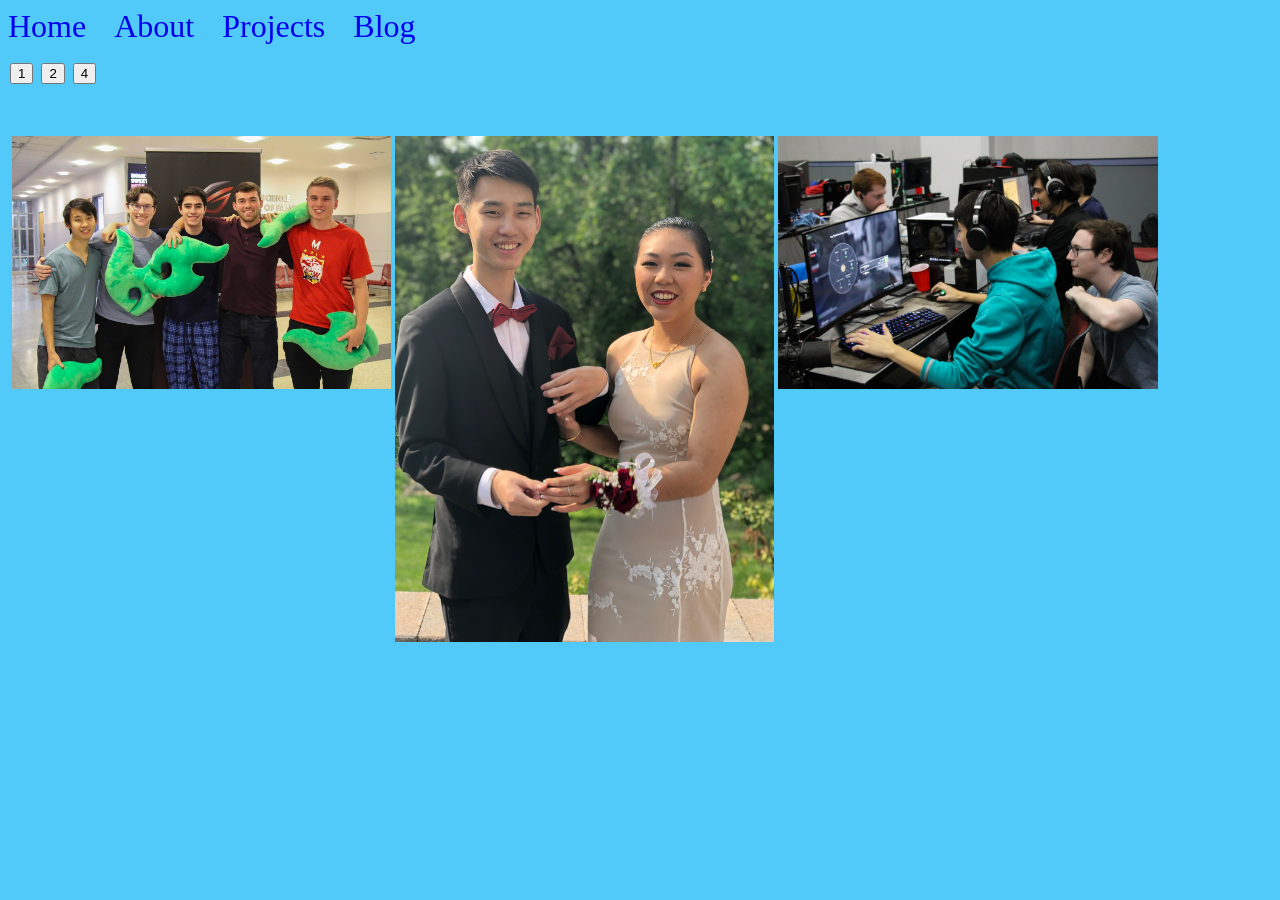
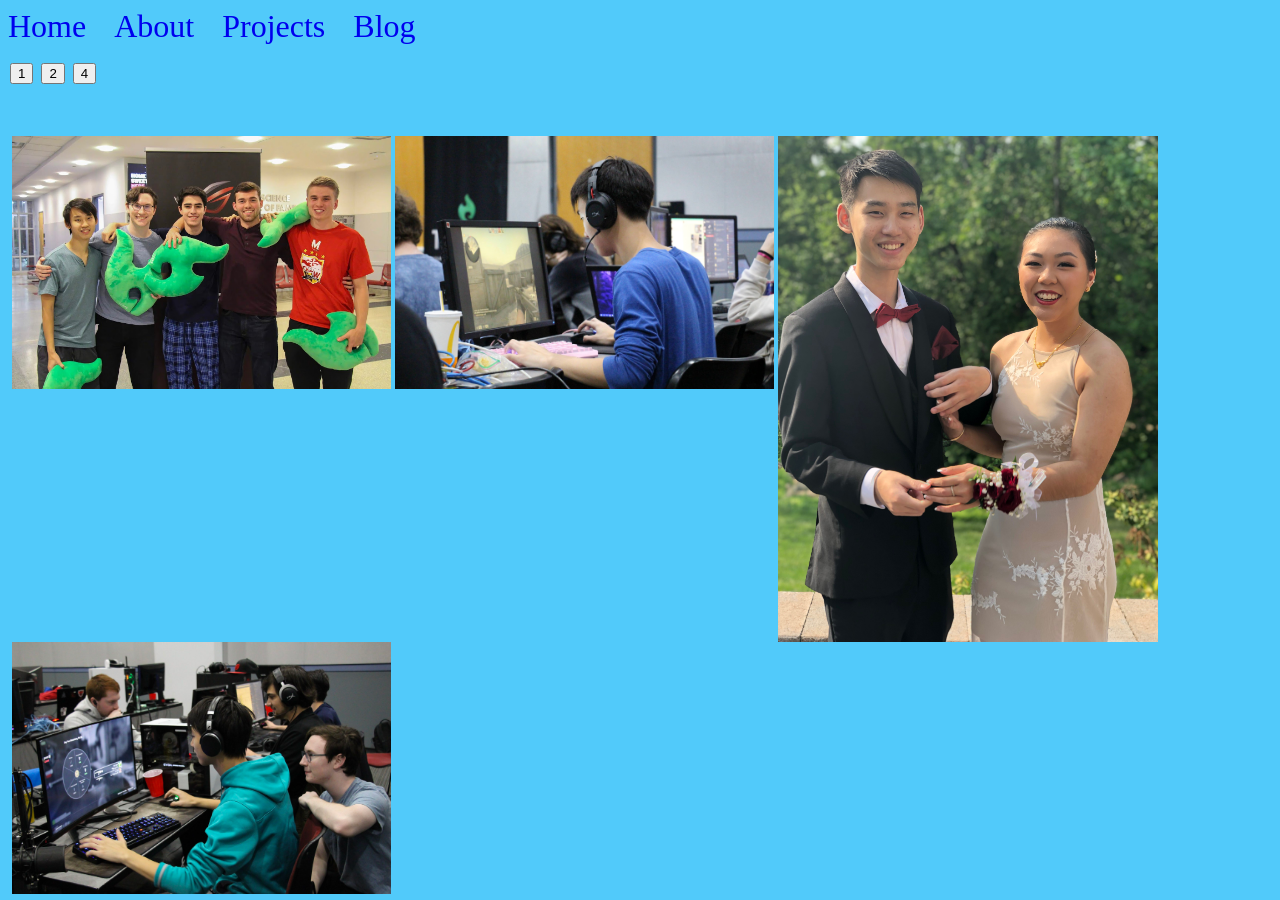
Before and after one commit to Andylovesmangos/andylovesmangos.github.io, a Jekyll site: the page built from gallery.md, in a window 1280 px wide. Built offline with Jekyll 4.4.1, drawn with Linux system fonts in a browser that asks for light colours.

Commit message:
secret gallery 2

```diff
--- a/gallery.md
+++ b/gallery.md
@@ -11,6 +11,7 @@ title: Gallery
 <div class = "row">
     <div class = "col">
         <img src='assets/images/howitbe.jpeg'>
+        <img src='assets/images/andy.jpeg'>
     </div>
     <div class = "col">
         <img src='assets/images/Prom.jpeg'>
```
